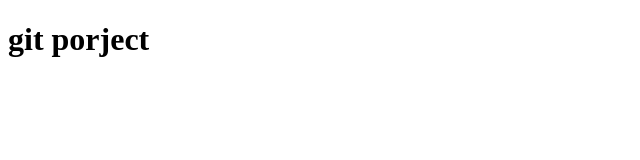
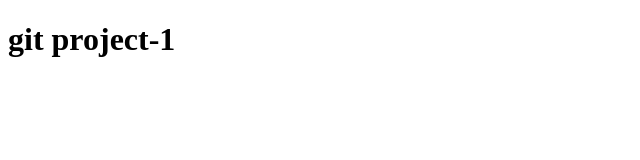
Before and after one commit to sumin7777/ezen_0605, a plain HTML site: page index.html in a window 1280 px wide. Shown: the full height of the page, 0-640 px from the left. Drawn offline with Linux system fonts and the light colour scheme.

Commit message:
second commit

```diff
--- a/index.html
+++ b/index.html
@@ -6,7 +6,7 @@
     <title>git_test</title>
 </head>
 <body>
-    <h1>git porject</h1>
+    <h1>git project-1</h1>
 
 </body>
 </html>
```
